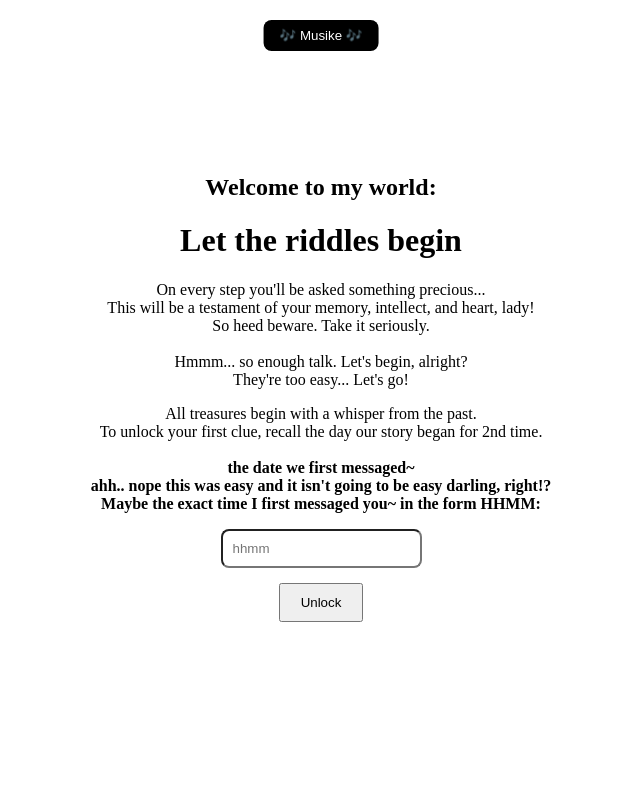
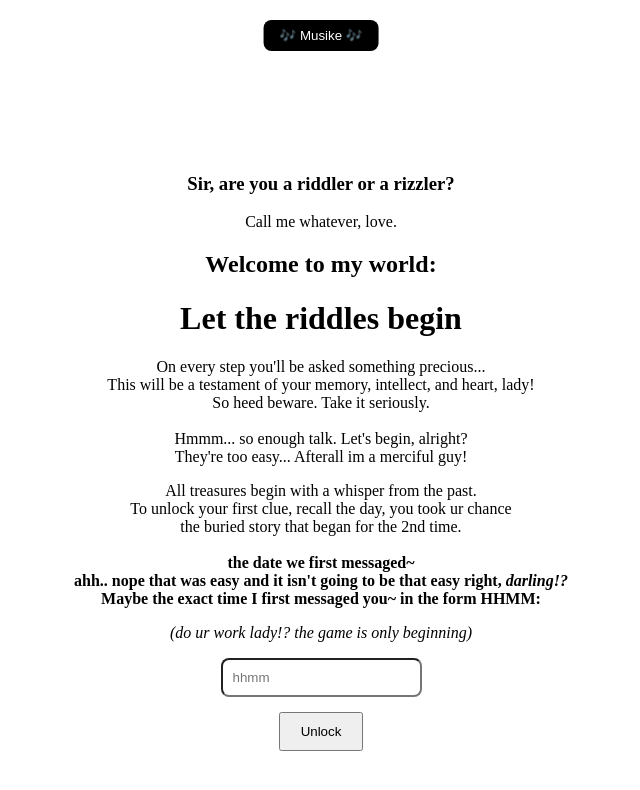
Before and after one commit to utkarshsingx/foralltime-always, a React (Vite) app: page /page1 in a window 1280 px wide. Shown: the top 790 px of the page, without its empty margins (319-959 px from the left). Built offline with nearby package versions, Linux system fonts and the light colour scheme.

Commit message:
2nd iteration page 2

```diff
--- a/src/pages/Page1.jsx
+++ b/src/pages/Page1.jsx
@@ -12,7 +12,7 @@ function Page1() {
     if (input.trim() === "0816" || input.trim() === "2016") {
       navigate("/page2"); // We'll build this next
     } else {
-      alert("(smh) Poor baby.. already giving up 1st one!?");
+      alert("(smh) Poor baby.. already giving up on 1st one!?");
     }
   };
 
@@ -29,9 +29,9 @@ function Page1() {
       <div style={styles.container}>
         <audio ref={audioRef} loop volume="0.2" src="/audio/lofi.mp3" />
 
-        {/* <h3> Sir, are you a riddler or a rizzler?</h3>
-        <p>Call me whatever, love.</p> */}
-        <h2>Welcome to my world:<br/></h2> <h1>Let the riddles begin</h1>
+         <h3> Sir, are you a riddler or a rizzler?</h3>
+        <p>Call me whatever, love.</p>
+        <h2>Welcome to my world:</h2> <h1>Let the riddles begin</h1>
         <p>
           On every step you'll be asked something precious...
           <br />
@@ -41,22 +41,23 @@ function Page1() {
           <br />
           <br />
           Hmmm... so enough talk. Let's begin, alright? <br />
-          They're too easy... Let's go!
+          They're too easy... Afterall im a merciful guy!
         </p>
         <form onSubmit={handleCheck}>
           <p>
             All treasures begin with a whisper from the past.
             <br />
-            To unlock your first clue, recall the day our story began for 2nd time.
+            To unlock your first clue, recall the day, you took ur chance<br/> the buried story that began for the 2nd time.
             <br />
             <br />
             <strong>
               the date we first messaged~
               <br />
-              ahh.. nope this was easy and it isn't going to be easy darling, right!?
+              ahh.. nope that was easy and it isn't going to be that easy right, <i>darling!?</i>
               <br />
               Maybe the exact time I first messaged you~ in the form HHMM:
             </strong>
+            <p><i>(do ur work lady!? the game is only beginning)</i></p>
           </p>
           <input
             type="text"
--- a/src/pages/Page2.jsx
+++ b/src/pages/Page2.jsx
@@ -1,5 +1,5 @@
-import React, { useRef, useEffect, useState } from 'react';
-import { useNavigate } from 'react-router-dom';
+import React, { useRef, useEffect, useState } from "react";
+import { useNavigate } from "react-router-dom";
 
 function Page2() {
   const navigate = useNavigate();
@@ -35,7 +35,7 @@ function Page2() {
   const handleCheckCode = (e) => {
     e.preventDefault();
     const entered = code.trim().toLowerCase();
-    if (entered === "sketch25" || entered === "dreaming") {
+    if (entered === "madcharcoal001" || entered === "#madcharcoal001") {
       navigate("/page3");
     } else {
       alert("Uhmm... baby try again! Look closely at the post on 25 Dec 21.");
@@ -50,13 +50,24 @@ function Page2() {
       <h2>Okay, You did it! That was peezy.</h2>
       <p>Expected no less... you passed the first challenge.</p>
 
+
+      <p>My my, now don't go all flowers, as new riddle has its way.</p>
+
       <p style={styles.riddle}>
-        “My whispers are in ink, my chaos in color.”<br />
-        Where do I display the strokes of my world?<br /><br />
-        Find the account where I sketch emotions...<br />
-        Your clue lies in the caption of my post on the <strong>day after Christmas Eve of '21</strong>.<br />
+        <i>My hands do not create—they confess.
         <br />
-        Decode the post, and enter the code it whispers to your soul:
+        Graphite, charcoal, and the weight of unspoken things.
+        <br />
+        Can you find where I’ve left myself behind?</i>
+        <br />
+        <br />
+        Find the digital footprint...
+        <br />
+        <br />
+        Your clue lies in the description of my creation on the{" "}
+        <strong>day after Christmas Eve of '21</strong>.<br />
+        <br />
+        Decode, and enter the code it whispers to your soul:
       </p>
 
       <form onSubmit={handleCheckCode}>
@@ -82,43 +93,45 @@ function Page2() {
 
 const styles = {
   container: {
-    textAlign: 'center',
-    padding: '5%',
-    fontFamily: 'serif',
-    minHeight: '100vh',
-    position: 'relative'
+    textAlign: "center",
+    padding: "5%",
+    fontFamily: "serif",
+    minHeight: "100vh",
+    position: "relative",
   },
   riddle: {
-    fontSize: '1.2em',
-    marginTop: '30px'
+    fontSize: "1.2em",
+    marginTop: "30px",
   },
   input: {
-    padding: '10px',
-    borderRadius: '8px',
-    border: '1px solid #aaa',
-    fontSize: '1em',
-    marginTop: '20px'
+    padding: "10px",
+    borderRadius: "8px",
+    border: "1px solid #aaa",
+    fontSize: "1em",
+    marginTop: "20px",
   },
   button: {
-    marginTop: '20px',
-    padding: '12px 20px',
-    backgroundColor: '#111',
-    color: '#fff',
-    border: 'none',
-    borderRadius: '10px',
-    cursor: 'pointer'
+    marginTop: "20px",
+    padding: "12px 20px",
+    backgroundColor: "#111",
+    color: "#fff",
+    border: "none",
+    borderRadius: "10px",
+    cursor: "pointer",
   },
   audioButton: {
-    position: 'fixed',
+    position: "fixed",
     top: 20,
-    right: 20,
-    background: '#000',
-    color: '#fff',
-    border: 'none',
-    borderRadius: '8px',
-    padding: '8px 16px',
-    cursor: 'pointer'
-  }
+    left: "50%",
+    transform: "translateX(-50%)",
+    background: "#000",
+    color: "#fff",
+    border: "none",
+    borderRadius: "8px",
+    padding: "8px 16px",
+    cursor: "pointer",
+    zIndex: 10,
+  },
 };
 
 export default Page2;
```
